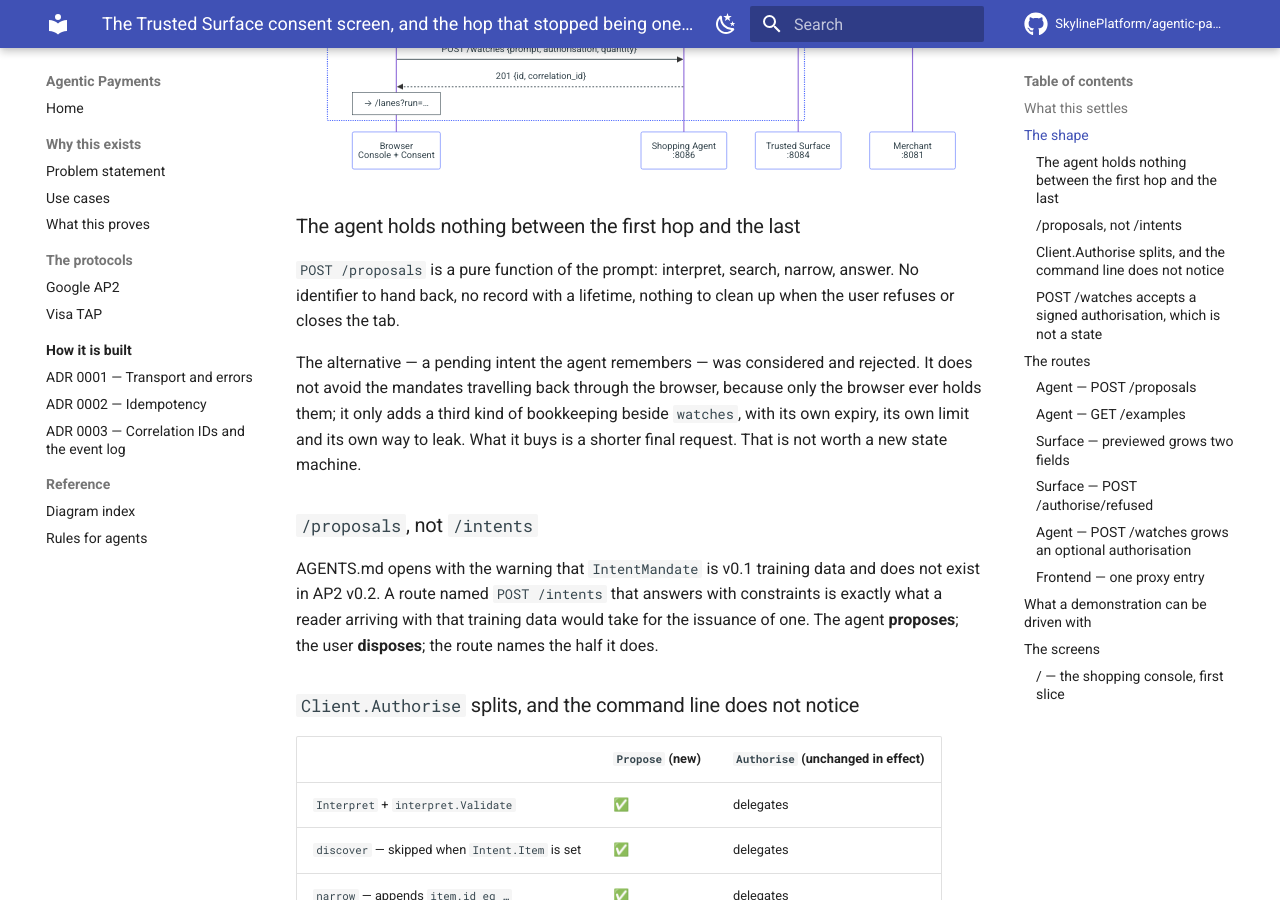
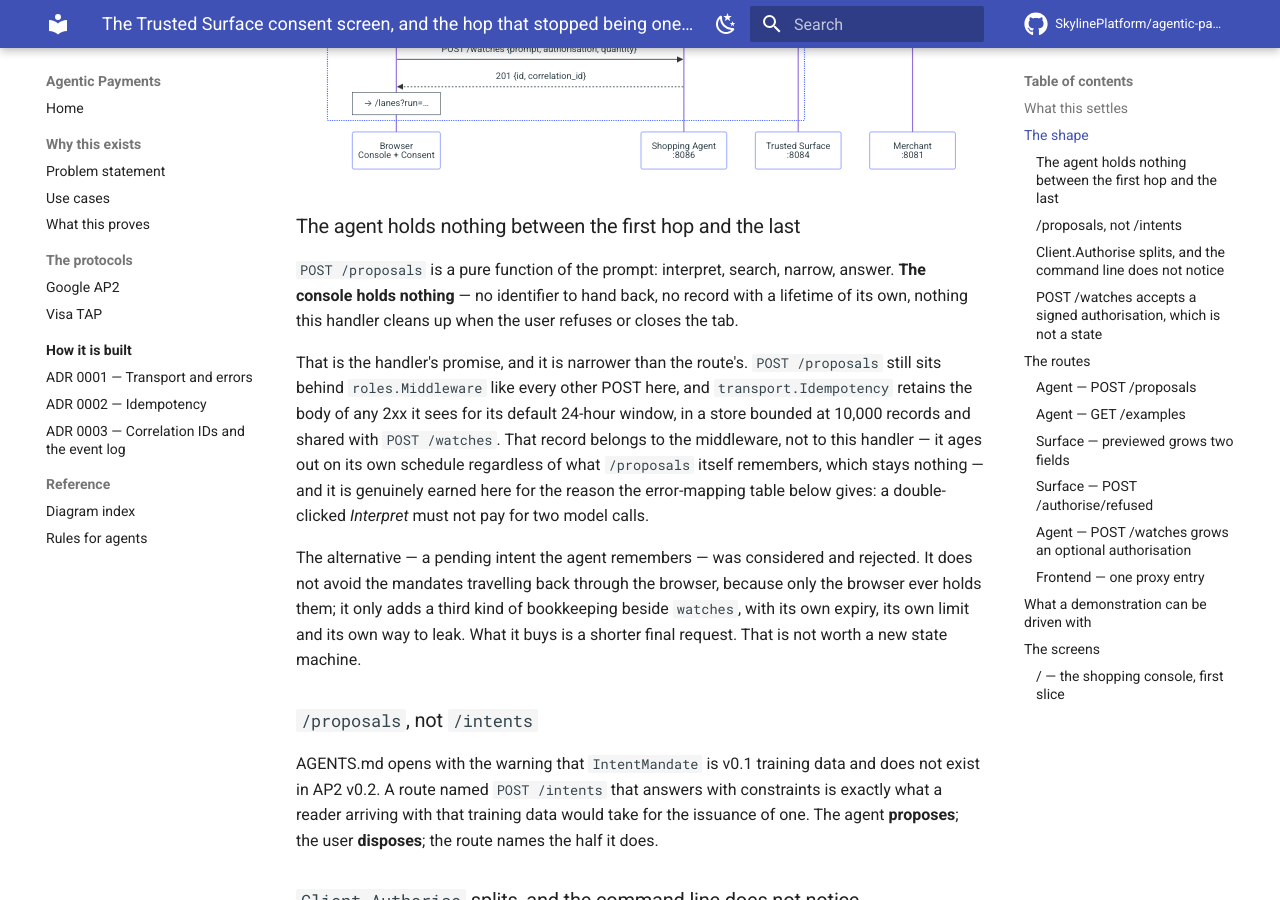
Before and after one commit to SkylinePlatform/agentic-payments, an MkDocs documentation site: the page built from docs/specs/2026-08-10-trusted-surface-consent-design.md, in a window 1280 px wide and 900 px high, scrolled down 1287 px. Built offline with MkDocs 1.6.1 and Material for MkDocs 9.7.7, drawn with Linux system fonts in a browser that asks for light colours; comment, search, counter and statistics services are not loaded.

Commit message:
docs(authz): /proposals holds nothing; the idempotency record is not this
The spec said the route holds "no record with a lifetime, nothing to clean
up" when the user refuses or closes the tab. The handler is right about
that — Service.propose is a pure function of the prompt and remembers
nothing of its own — but /proposals still sits behind roles.Middleware like
every other POST here, and transport.Idempotency retains the body of any
2xx it sees for its default 24-hour window, in a store bounded at 10,000
records and shared with POST /watches. That record exists and is genuinely
earned on this route, for the reason the error-mapping table already gives.

The code was already correct; only the sentence overstated it. Qualified
rather than weakened: the console holds nothing is still the claim, with
the idempotency record named as the middleware's, not the handler's, and
aging out on its own schedule regardless.

Refs #22

Co-Authored-By: Claude Opus 5 (1M context) <noreply@anthropic.com>

```diff
--- a/docs/specs/2026-08-10-trusted-surface-consent-design.md
+++ b/docs/specs/2026-08-10-trusted-surface-consent-design.md
@@ -65,8 +65,19 @@ sequenceDiagram
 ### The agent holds nothing between the first hop and the last
 
 `POST /proposals` is a pure function of the prompt: interpret, search, narrow,
-answer. No identifier to hand back, no record with a lifetime, nothing to clean
-up when the user refuses or closes the tab.
+answer. **The console holds nothing** — no identifier to hand back, no record
+with a lifetime of its own, nothing this handler cleans up when the user
+refuses or closes the tab.
+
+That is the handler's promise, and it is narrower than the route's. `POST
+/proposals` still sits behind `roles.Middleware` like every other POST here,
+and `transport.Idempotency` retains the body of any 2xx it sees for its
+default 24-hour window, in a store bounded at 10,000 records and shared with
+`POST /watches`. That record belongs to the middleware, not to this handler —
+it ages out on its own schedule regardless of what `/proposals` itself
+remembers, which stays nothing — and it is genuinely earned here for the
+reason the error-mapping table below gives: a double-clicked *Interpret* must
+not pay for two model calls.
 
 The alternative — a pending intent the agent remembers — was considered and
 rejected. It does not avoid the mandates travelling back through the browser,
```
